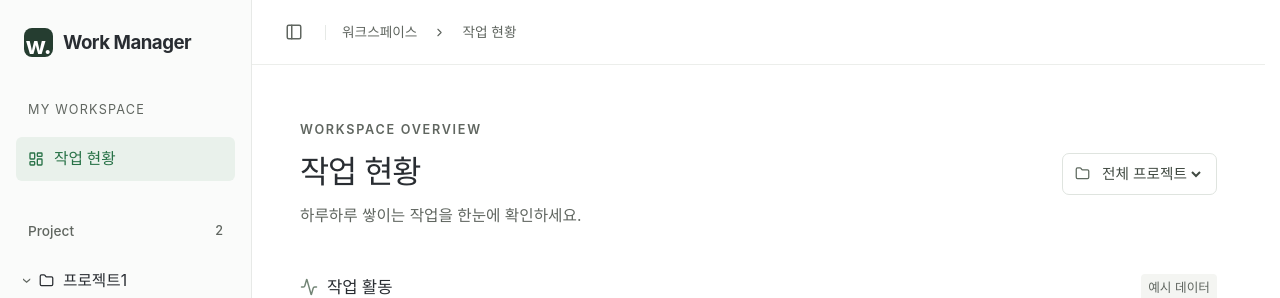
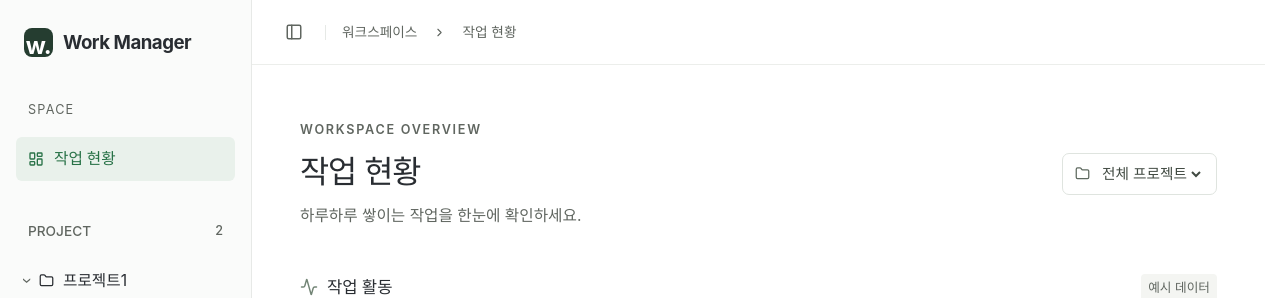
Before and after one commit to HamJiWeon/work-manager-fe, a Next.js app: page / in a window 1280 px wide. Shown: the top 298 px of the page. Built offline with nearby package versions, Linux system fonts and the light colour scheme.

Commit message:
fix: 워크스페이스 탐색 메뉴 문구 변경

```diff
--- a/components/workspace.tsx
+++ b/components/workspace.tsx
@@ -64,14 +64,14 @@ export function Workspace({today}: { today: string }) {
         {mobileMenuOpen && <button className="sidebar-backdrop" aria-label="모바일 메뉴 닫기" onClick={handleMobileMenuClose}/>}
         <aside id="workspace-sidebar" className="sidebar" aria-label="워크스페이스 탐색">
             <button className="brand" onClick={() => handleProjectChange(ALL_PROJECTS)}><span className="brand-mark">w.</span> Work Manager</button>
-            <div className="workspace-label">MY WORKSPACE</div>
+            <div className="workspace-label">SPACE</div>
             <button className={`nav-item ${projectId === ALL_PROJECTS && section === 'overview' ? 'active' : ''}`}
                     onClick={() => handleProjectChange(ALL_PROJECTS)}><LayoutDashboard size={16}/>작업 현황
             </button>
             <section className="nav-section">
                 <h2><button className={`project-nav ${section === 'projects' ? 'active' : ''}`}
                             onClick={handleProjectsOpen}
-                            aria-current={section === 'projects' ? 'page' : undefined}>Project <span>{PROJECTS.length}</span>
+                            aria-current={section === 'projects' ? 'page' : undefined}>PROJECT <span>{PROJECTS.length}</span>
                 </button></h2>
                 {PROJECTS.map(project => <details open key={project.id}>
                     <summary><Folder size={15}/><span>{project.name}</span></summary>
@@ -106,9 +106,9 @@ export function Workspace({today}: { today: string }) {
                 {isProjectPage && <div className="project-context"><button className="common-back" onClick={handleProjectsOpen}>프로젝트 리스트로 돌아가기</button><h1>{selectedProject?.name}</h1></div>}
                 {isProjectPage && !document && <nav className="list-switcher" aria-label="프로젝트 메뉴 선택">
                     <button aria-current={section === 'project' ? 'page' : undefined}
-                            onClick={() => handleProjectOpen(projectId)}>Project
+                            onClick={() => handleProjectOpen(projectId)}>PROJECT
                     </button>
-                    <button aria-current={section === 'common' ? 'page' : undefined} onClick={handleCommonOpen}>Common
+                    <button aria-current={section === 'common' ? 'page' : undefined} onClick={handleCommonOpen}>WORKSPACE
                     </button>
                 </nav>}
                 {section === 'projects' ? <ProjectList onOpenProject={handleProjectOpen}/> : section === 'common' ?
```
Also changed, not shown: 1 other file (tests, documents, lock files or other folders).
